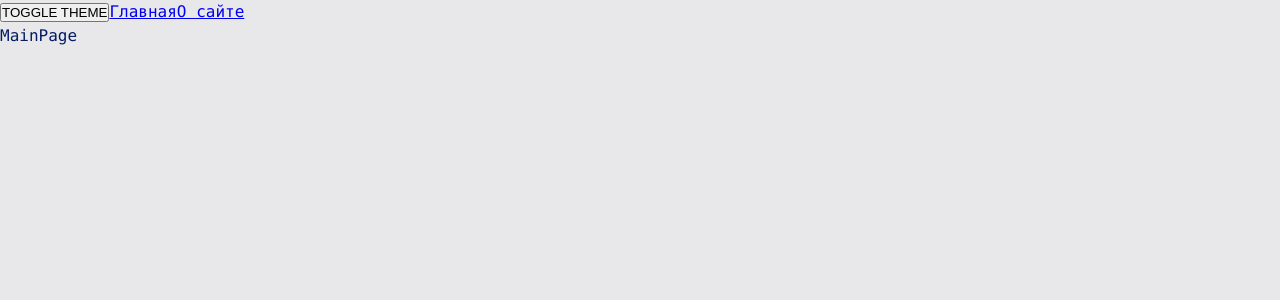
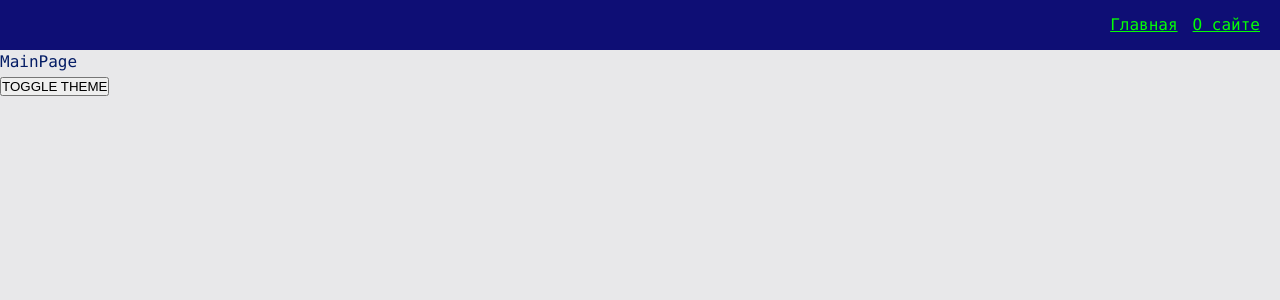
Before and after one commit to gilleks/react-sandbox-extended, a React app: page / in a window 1280 px wide. Shown: the top 300 px of the page. Built offline with nearby package versions, Linux system fonts and the light colour scheme.

Commit message:
GILL-9: added navbar and app link

```diff
--- a/src/app/App.tsx
+++ b/src/app/App.tsx
@@ -1,8 +1,8 @@
 import { FC } from 'react';
-import { Link } from 'react-router-dom';
 
 import { classNames } from 'shared/lib/classNames/classNames';
 import { useTheme } from 'app/providers/themeProvider';
+import { Navbar } from 'widgets/Navbar';
 
 import './styles/index.scss';
 import { AppRouter } from './providers/router';
@@ -13,10 +13,9 @@ export const App: FC = () => {
 
     return (
         <div className={classNames('app', { hovered: true }, [theme])}>
+            <Navbar />
+            <AppRouter />
             <button onClick={toggleTheme}>TOGGLE THEME</button>
-            <Link to={'/'}>Главная</Link>
-            <Link to={'/about'}>О сайте</Link>
-            <AppRouter />
         </div>
     );
 };
--- a/src/app/providers/themeProvider/ui/ThemeProvider.tsx
+++ b/src/app/providers/themeProvider/ui/ThemeProvider.tsx
@@ -1,4 +1,4 @@
-import { FC, useMemo, useState } from 'react';
+import { FC, ReactNode, useMemo, useState } from 'react';
 
 import { LOCAL_STORAGE_THEME_KEY, Theme, ThemeContext } from '../lib/themeContext';
 
@@ -6,7 +6,7 @@ import { LOCAL_STORAGE_THEME_KEY, Theme, ThemeContext } from '../lib/themeContex
 const defaultTheme = localStorage.getItem(LOCAL_STORAGE_THEME_KEY) as Theme || Theme.LIGHT;
 
 type ThemeProviderPropsType = {
-    children?: React.ReactNode;
+    children?: ReactNode;
 };
 
 export const ThemeProvider: FC<ThemeProviderPropsType> = (props) => {
--- a/src/app/styles/themes/dark.scss
+++ b/src/app/styles/themes/dark.scss
@@ -1,6 +1,9 @@
 .app.dark {
     --bg-color: #0e0e75;
+    --inverted-bg-color: #e8e8ea;
 
     --primary-color: #049604;
     --secondary-color: #04ff04;
+    --inverted-primary-color: #041c65;
+    --inverted-secondary-color: #0449e0;
 }
--- a/src/app/styles/themes/light.scss
+++ b/src/app/styles/themes/light.scss
@@ -1,6 +1,9 @@
 .app.light {
     --bg-color: #e8e8ea;
+    --inverted-bg-color: #0e0e75;
 
     --primary-color: #041c65;
     --secondary-color: #0449e0;
+    --inverted-primary-color: #049604;
+    --inverted-secondary-color: #04ff04;
 }
--- a/src/app/styles/variables/globals.scss
+++ b/src/app/styles/variables/globals.scss
@@ -8,4 +8,7 @@
     --font-size-l: 24px;
     --font-line-l: 32px;
     --font-l: var(--font-size-l) / var(--font-line-l) var(--font-family-main);
+
+    // sizes
+    --navbar-height: 50px;
 }
--- a/src/shared/lib/classNames/classNames.ts
+++ b/src/shared/lib/classNames/classNames.ts
@@ -1,9 +1,9 @@
 type ModsType = Record<string, boolean | string>;
 
-export const classNames = (cls: string, mods: ModsType, additional: string[]): string => {
+export const classNames = (cls: string, mods: ModsType = {}, additional: string[] = []): string => {
     return [
         cls,
-        ...additional,
+        ...additional.filter(Boolean),
         ...Object.entries(mods)
             .filter(([_, value]) => { return Boolean(value); })
             .map(([className]) => { return className; }),
--- /dev/null
+++ b/src/shared/ui/AppLink/AppLink.module.scss
@@ -0,0 +1,11 @@
+.AppLink {
+    color: var(--primary-color);
+}
+
+.primary {
+    color: var(--primary-color);
+}
+
+.secondary {
+    color: var(--inverted-secondary-color)
+}
--- /dev/null
+++ b/src/shared/ui/AppLink/AppLink.tsx
@@ -0,0 +1,37 @@
+import { FC, ReactNode } from 'react';
+import { Link, LinkProps } from 'react-router-dom';
+
+import { classNames } from 'shared/lib/classNames/classNames';
+
+import cls from './AppLink.module.scss';
+
+export enum AppLinkTheme {
+    PRIMARY = 'primary',
+    SECONDARY = 'secondary',
+}
+
+type AppLinkPropsType = LinkProps & {
+    theme?: AppLinkTheme;
+    className?: string;
+    children?: ReactNode;
+};
+
+export const AppLink: FC<AppLinkPropsType> = (props) => {
+    const {
+        className,
+        children,
+        theme = AppLinkTheme.PRIMARY,
+        to,
+        ...otherProps
+    } = props;
+
+    return (
+        <Link
+            to={to}
+            className={classNames(cls.AppLink, { theme }, [className, cls[theme]])}
+            {...otherProps}
+        >
+            {children}
+        </Link>
+    );
+};
--- /dev/null
+++ b/src/widgets/Navbar/index.ts
@@ -0,0 +1,3 @@
+import { Navbar } from './ui/Navbar';
+
+export { Navbar };
--- /dev/null
+++ b/src/widgets/Navbar/ui/Navbar.module.scss
@@ -0,0 +1,14 @@
+.Navbar {
+    width: 100%;
+    height: var(--navbar-height);
+    background: var(--inverted-bg-color);
+    display: flex;
+    align-items: center;
+    padding: 20px;
+}
+
+.links {
+    margin-left: auto;
+    display: flex;
+    gap: 15px;
+}
--- /dev/null
+++ b/src/widgets/Navbar/ui/Navbar.tsx
@@ -0,0 +1,28 @@
+import { FC } from 'react';
+
+import { classNames } from 'shared/lib/classNames/classNames';
+import { AppLink, AppLinkTheme } from 'shared/ui/AppLink/AppLink';
+
+import cls from './Navbar.module.scss';
+
+type NavbarPropsType = {
+    className?: string;
+};
+
+export const Navbar: FC<NavbarPropsType> = (props) => {
+    const { className } = props;
+
+    return (
+        <div className={classNames(cls.Navbar, {}, [className])}>
+            <div className={cls.links}>
+                <AppLink to={'/'} theme={AppLinkTheme.SECONDARY}>
+                    Главная
+                </AppLink>
+
+                <AppLink to={'/about'} theme={AppLinkTheme.SECONDARY}>
+                    О сайте
+                </AppLink>
+            </div>
+        </div>
+    );
+};
```
Also changed, not shown: vs-code-snippets.txt (added).
